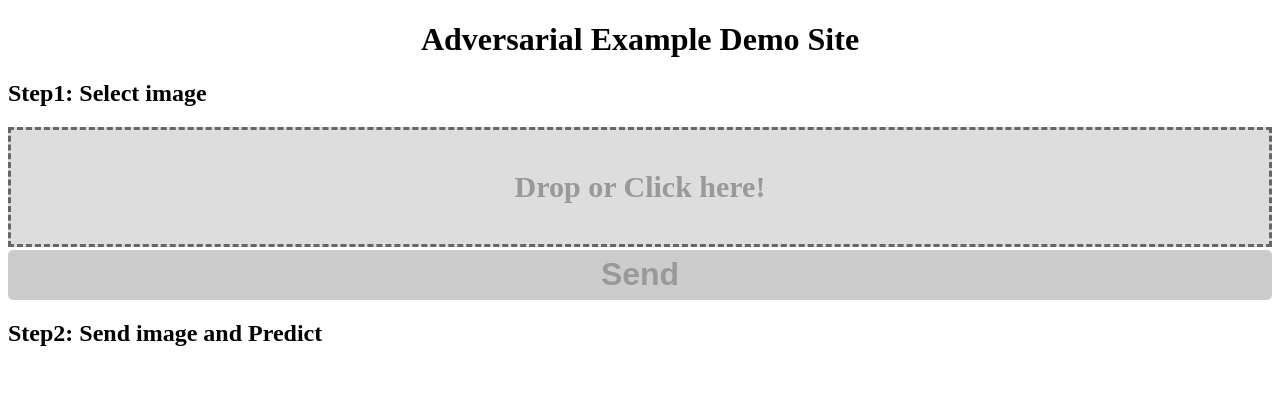
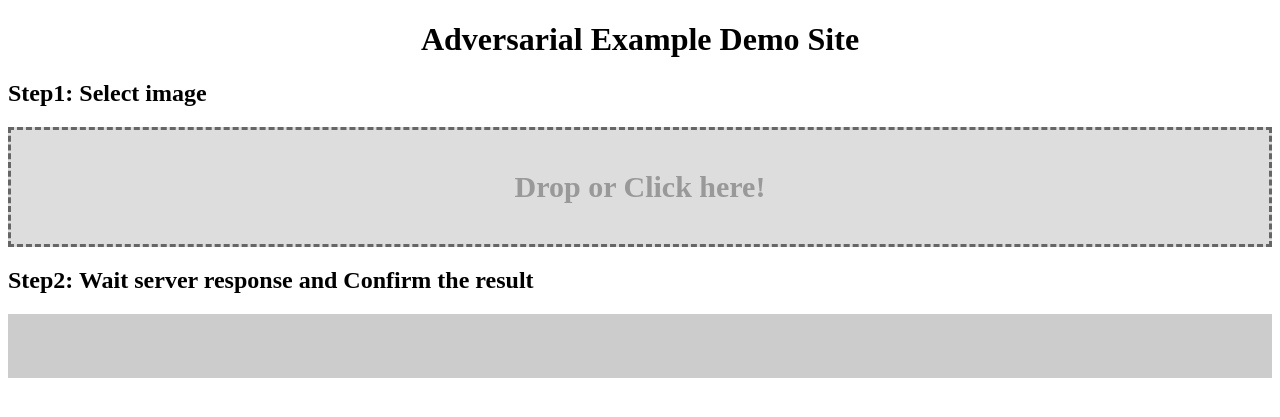
Before and after one commit to hnkz/AdversarialExamplesDemoSite, a Flask app: page / in a window 1280 px wide. Shown: the top 417 px of the page. Run offline with Flask 2, Linux system fonts and the light colour scheme.

Commit message:
fix iroiro

```diff
--- a/main.py
+++ b/main.py
@@ -1,15 +1,30 @@
-from flask import Flask, render_template
+from flask import Flask, render_template, request
+import json
+import numpy as np
+import cv2
+from PIL import Image
+from AdversarialMNIST import AdversarialMNIST
 
+model = AdversarialMNIST()
 app = Flask(__name__)
 
 @app.route('/')
 def main():
-    return render_template('contents.html', result="")
+    return render_template('contents.html')
 
-@app.route("/", methods=['POST'])
+@app.route("/predict", methods=['POST'])
 def predict():
-    img_file = request.files['img_file']
-    return request.data
+    img_stream = request.files['image'].stream
+    img_array = np.asarray(bytearray(img_stream.read()), dtype=np.uint8)
+    img = cv2.imdecode(img_array, 2).reshape(-1,)
+    res = model.predict([img], True)
+
+    res = {
+        'predict_number' : str(res[0][0]),
+        'prob': str(res[1])
+    }
+    return json.dumps(res)
 
 if __name__ == "__main__":
+    model.load_model(model_path='./model/MNIST.ckpt')
     app.run(debug=True)
--- a/static/css/style.css
+++ b/static/css/style.css
@@ -52,7 +52,29 @@ input[type=submit]:hover {
     display: none;
   }
 
-  #output img {
+  /* #output img {
     display: block;
     margin: 15px auto;
+  } */
+
+  #predict {
+    background-color: #ccc;
+    font-size: 3em;
+    font-weight: bold;
+    text-align: center;
+    color: #e37;
+    height: 64px;
   }
+
+  #predict p {
+    line-height: 64px;
+  }
+
+  #predict img {
+    margin: 7px;
+    float: left;
+  }
+
+  #child {
+    background-color: #ddd;
+  }
--- a/static/script/script.js
+++ b/static/script/script.js
@@ -2,6 +2,7 @@ document.addEventListener('DOMContentLoaded', function () {
   var
     dropArea = document.getElementById('dropArea'),
     output = document.getElementById('output'),
+    child_elm = document.createElement('div'),
 
     // 画像の最大ファイルサイズ（20MB）
     maxSize = 20 * 1024 * 1024;
@@ -27,7 +28,7 @@ document.addEventListener('DOMContentLoaded', function () {
       }
 
       // 画像出力処理へ進む
-      outputImage(file);
+      // outputImage(file);
     }
   }
 
@@ -35,7 +36,7 @@ document.addEventListener('DOMContentLoaded', function () {
   function outputImage(blob) {
     var
       // 画像要素の生成
-      image = new Image(300, 300),
+      image = new Image(50, 50),
 
       // File/BlobオブジェクトにアクセスできるURLを生成
       blobURL = URL.createObjectURL(blob);
@@ -49,7 +50,7 @@ document.addEventListener('DOMContentLoaded', function () {
       URL.revokeObjectURL(blobURL);
 
       // #output へ出力
-      output.appendChild(image);
+      child_elm.append(image);
     });
   }
 
@@ -75,8 +76,9 @@ document.addEventListener('DOMContentLoaded', function () {
     dropArea.classList.remove('dragover');
     output.textContent = '';
 
-    // ev.dataTransfer.files に複数のファイルのリストが入っている
-    organizeFiles(ev.dataTransfer.files);
+    outputImage(ev.dataTransfer.files[0]);
+    sendImage(ev.dataTransfer.files[0]);
+    ev.dataTransfer.files = null;
   });
 
   // #dropArea がクリックされた時
@@ -88,10 +90,40 @@ document.addEventListener('DOMContentLoaded', function () {
   fileInput.addEventListener('change', function (ev) {
     output.textContent = '';
 
-    // ev.target.files に複数のファイルのリストが入っている
-    organizeFiles(ev.target.files);
+    outputImage(ev.target.files[0]);
+    sendImage(ev.target.files[0]);
+    ev.target.files = null;
 
     // 値のリセット
     fileInput.value = '';
   });
+
+  function sendImage(image) {
+    var xhr = new XMLHttpRequest();
+    var fd = new FormData();
+    var url = "http://127.0.0.1:5000/predict";
+
+    fd.append("image", image);
+    xhr.open('POST', url, true);
+
+    // result
+    xhr.onload = function() {
+      if (this.status == 200) {
+        var resp = JSON.parse(this.response);
+        console.log('Server got:', resp);
+        if(resp['predict_number']) {
+          var elem = document.getElementById("predict");
+          child_elm.id = 'child';
+          res_elm = document.createElement('p');
+          res_elm.textContent = 'Probable result is "' + resp['predict_number'] + '".';
+          child_elm.append(res_elm);
+          elem.insertBefore(child_elm, elem.firstChild);
+
+          child_elm = document.createElement('div');
+        }
+      };
+    };
+
+    xhr.send(fd);
+  }
 });
--- a/templates/contents.html
+++ b/templates/contents.html
@@ -1,13 +1,10 @@
 {% extends "layout.html" %}
 {% block content %}
 <h2>Step1: Select image</h2>
-<form action="" method="post">
 <div id="dropArea">Drop or Click here!</div>
 <input id="fileInput" type="file" accept="image/*" multiple>
 <div id="output"></div>
-<input type="submit" value="Send">
-</form>
 
-<h2>Step2: Send image and Predict</h2>
-<div id="predict">{{ result }}</div>
+<h2>Step2: Wait server response and Confirm the result</h2>
+<div id="predict"></div>
 {% endblock %}
```
